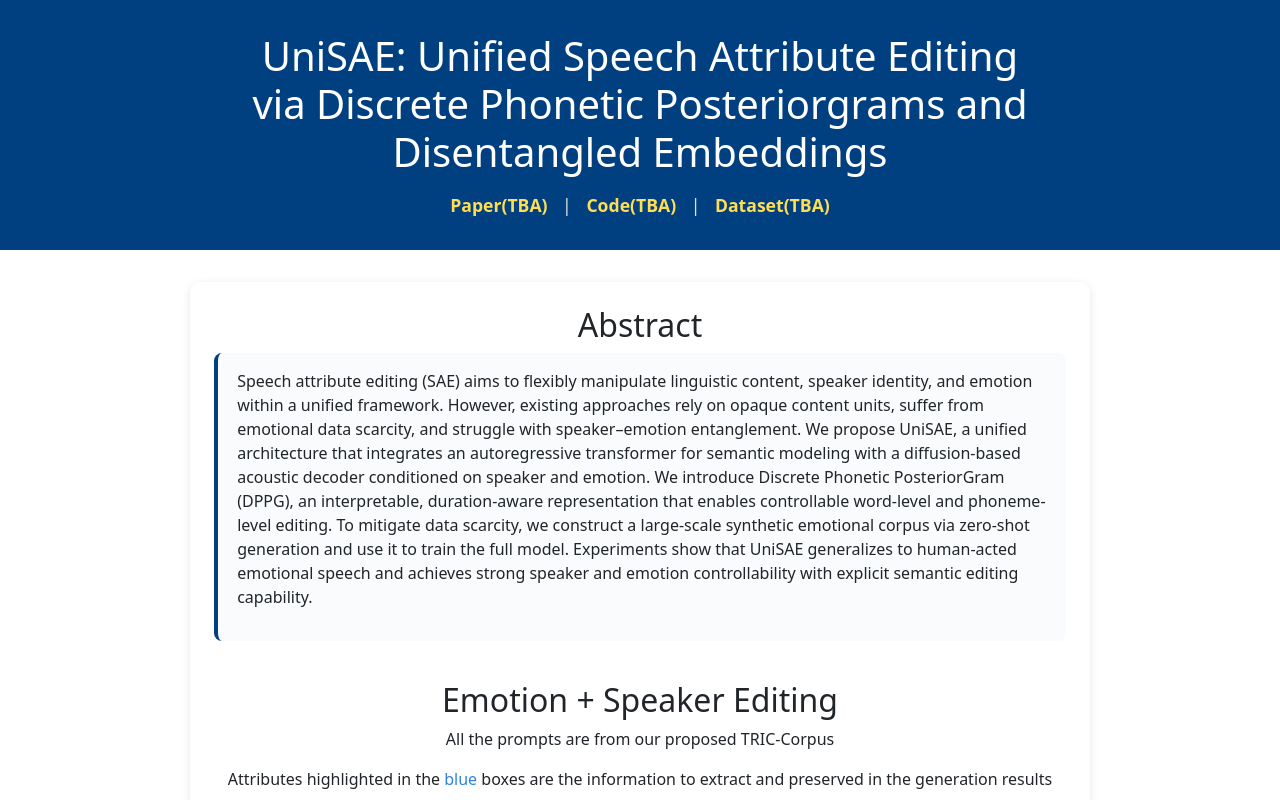
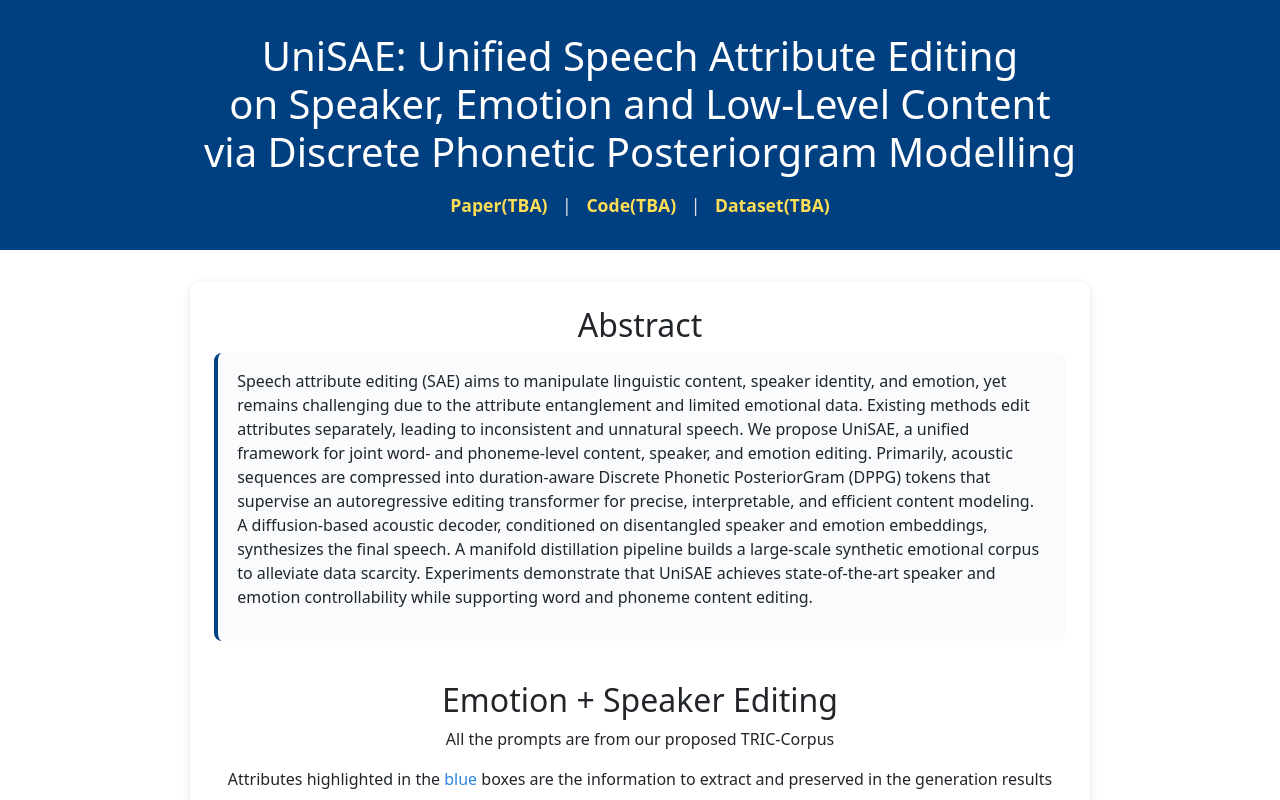
Before and after one commit to anonymous260213/mydemo, a plain HTML site: page index.html in a window 1280 px wide. Shown: the top 800 px of the page. Drawn offline with nearby package versions, Linux system fonts and the light colour scheme.

Commit message:
change title and abstract

```diff
--- a/index.html
+++ b/index.html
@@ -10,8 +10,8 @@
 
 <body>
   <header>
-    <h1>UniSAE: Unified Speech Attribute Editing <br> via
-      Discrete Phonetic Posteriorgrams and <br> Disentangled Embeddings</h1>
+    <h1>UniSAE: Unified Speech Attribute Editing <br> on Speaker, Emotion and
+Low-Level Content <br> via Discrete Phonetic Posteriorgram Modelling </h1>
       <div class="header-links">
     <a href="about:blank" target="_blank">Paper(TBA)</a>
     <span>|</span>
@@ -27,7 +27,7 @@
       <h2>Abstract</h2>
       <div class="abstract">
         <p>
-          Speech attribute editing (SAE) aims to flexibly manipulate linguistic content, speaker identity, and emotion within a unified framework. However, existing approaches rely on opaque content units, suffer from emotional data scarcity, and struggle with speaker–emotion entanglement. We propose UniSAE, a unified architecture that integrates an autoregressive transformer for semantic modeling with a diffusion-based acoustic decoder conditioned on speaker and emotion. We introduce Discrete Phonetic PosteriorGram (DPPG), an interpretable, duration-aware representation that enables controllable word-level and phoneme-level editing. To mitigate data scarcity, we construct a large-scale synthetic emotional corpus via zero-shot generation and use it to train the full model. Experiments show that UniSAE generalizes to human-acted emotional speech and achieves strong speaker and emotion controllability with explicit semantic editing capability.
+        Speech attribute editing (SAE) aims to manipulate linguistic content, speaker identity, and emotion, yet remains challenging due to the attribute entanglement and limited emotional data. Existing methods edit attributes separately, leading to inconsistent and unnatural speech. We propose UniSAE, a unified framework for joint word- and phoneme-level content, speaker, and emotion editing. Primarily, acoustic sequences are compressed into duration-aware Discrete Phonetic PosteriorGram (DPPG) tokens that supervise an autoregressive editing transformer for precise, interpretable, and efficient content modeling. A diffusion-based acoustic decoder, conditioned on disentangled speaker and emotion embeddings, synthesizes the final speech. A manifold distillation pipeline builds a large-scale synthetic emotional corpus to alleviate data scarcity. Experiments demonstrate that UniSAE achieves state-of-the-art speaker and emotion controllability while supporting word and phoneme content editing.
         </p>
       </div>
     </section>
```
Also changed, not shown: 1 other file.
